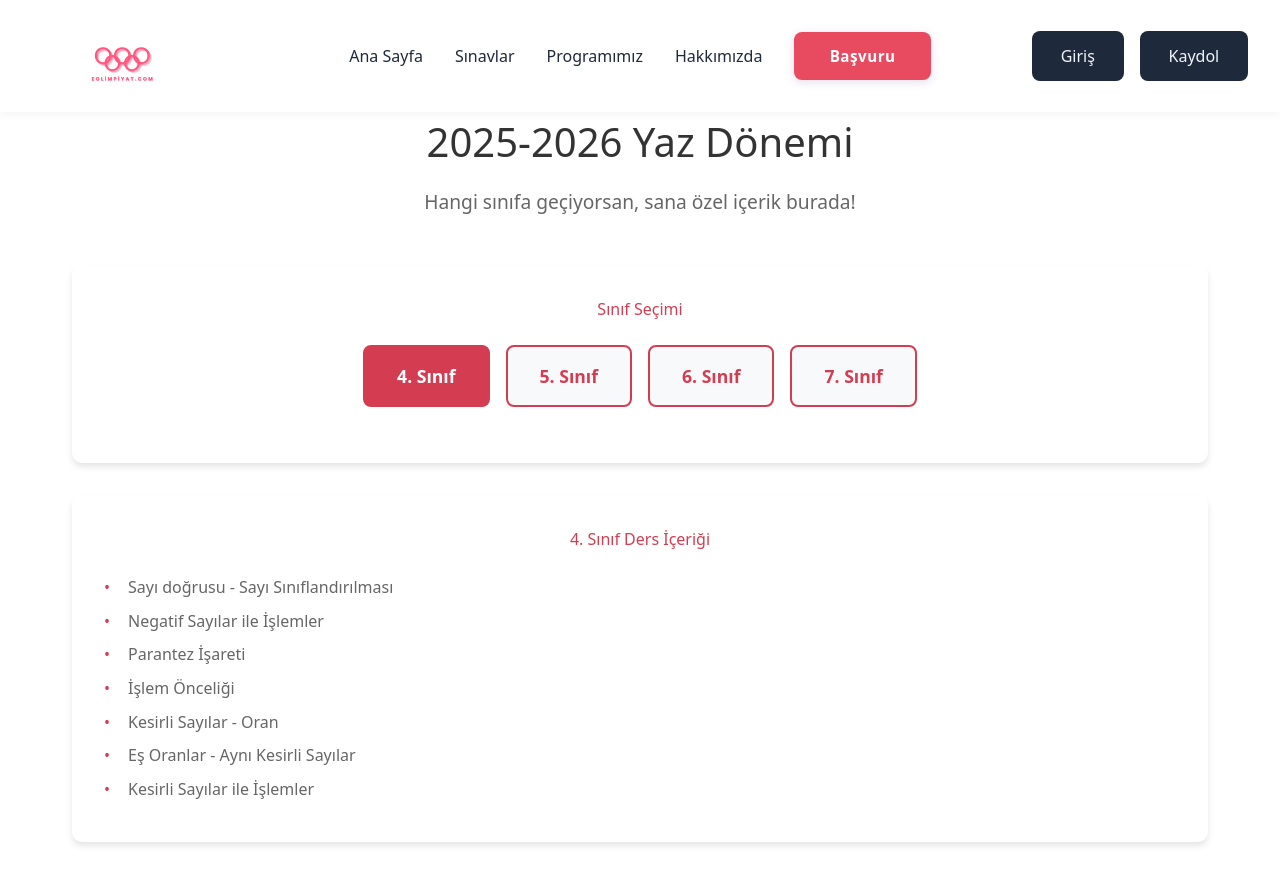
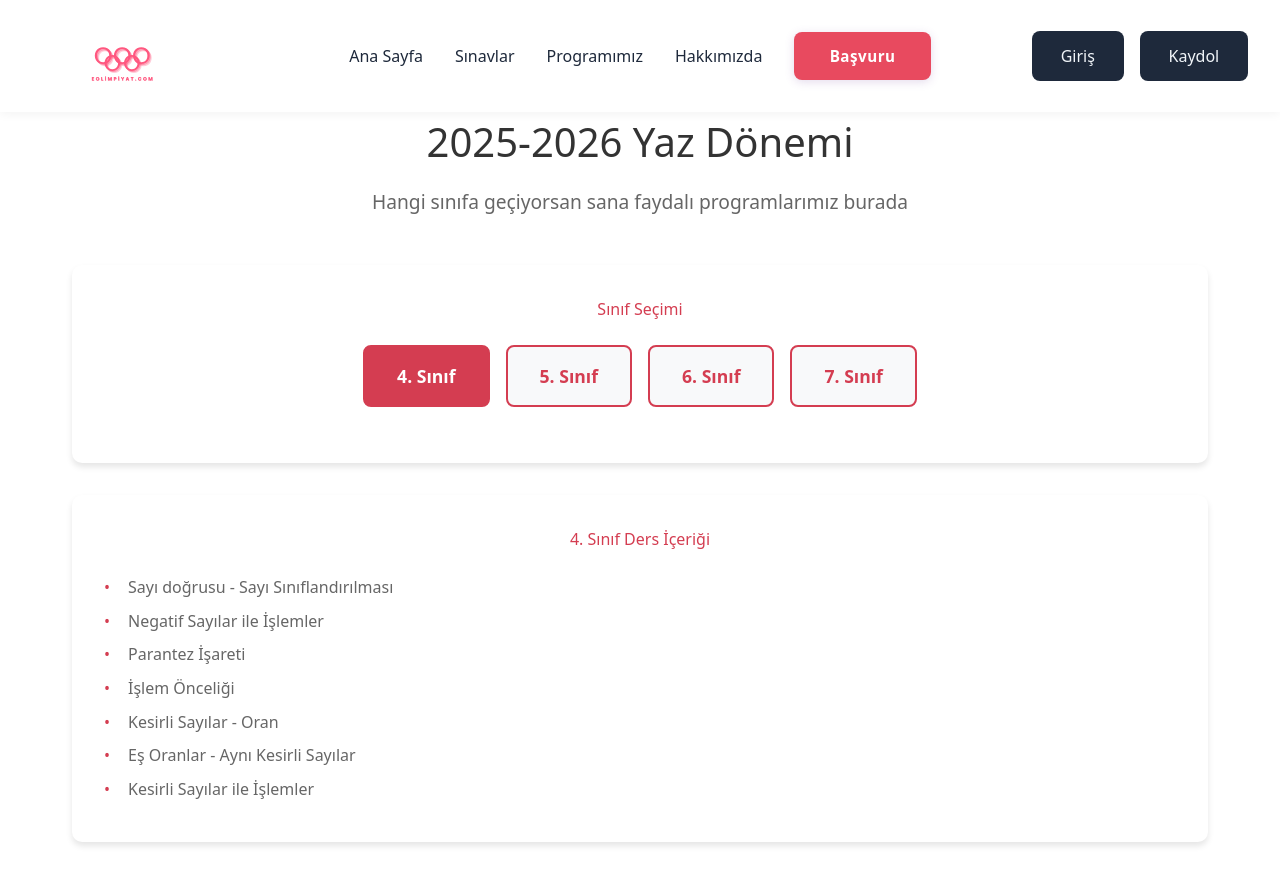
Before and after one commit to alifuatakbas/e-math-frontend, a Next.js app: page /program/2025-yaz in a window 1280 px wide. Shown: the top 884 px of the page. Built offline with nearby package versions, Linux system fonts and the light colour scheme.

Commit message:
Yaz PRogramı

```diff
--- a/app/program/2025-yaz/page.tsx
+++ b/app/program/2025-yaz/page.tsx
@@ -51,7 +51,7 @@ const SinifProgrami: React.FC = () => {
       <div className={styles.container}>
         <div className={styles.header}>
           <h1>2025-2026 Yaz Dönemi</h1>
-          <p className={styles.subtitle}>Hangi sınıfa geçiyorsan, sana özel içerik burada!</p>
+          <p className={styles.subtitle}>Hangi sınıfa geçiyorsan sana faydalı programlarımız burada</p>
         </div>
 
         <div className={styles.programSection}>
```
